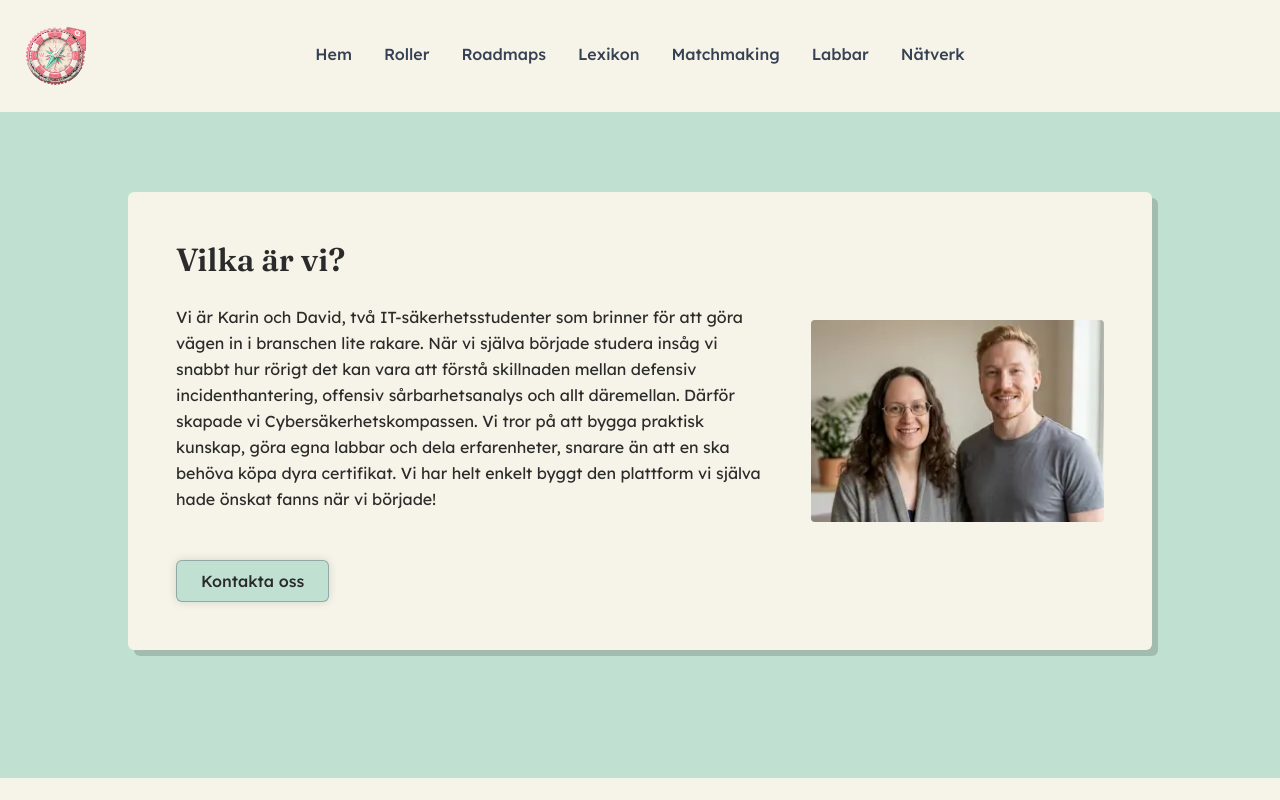
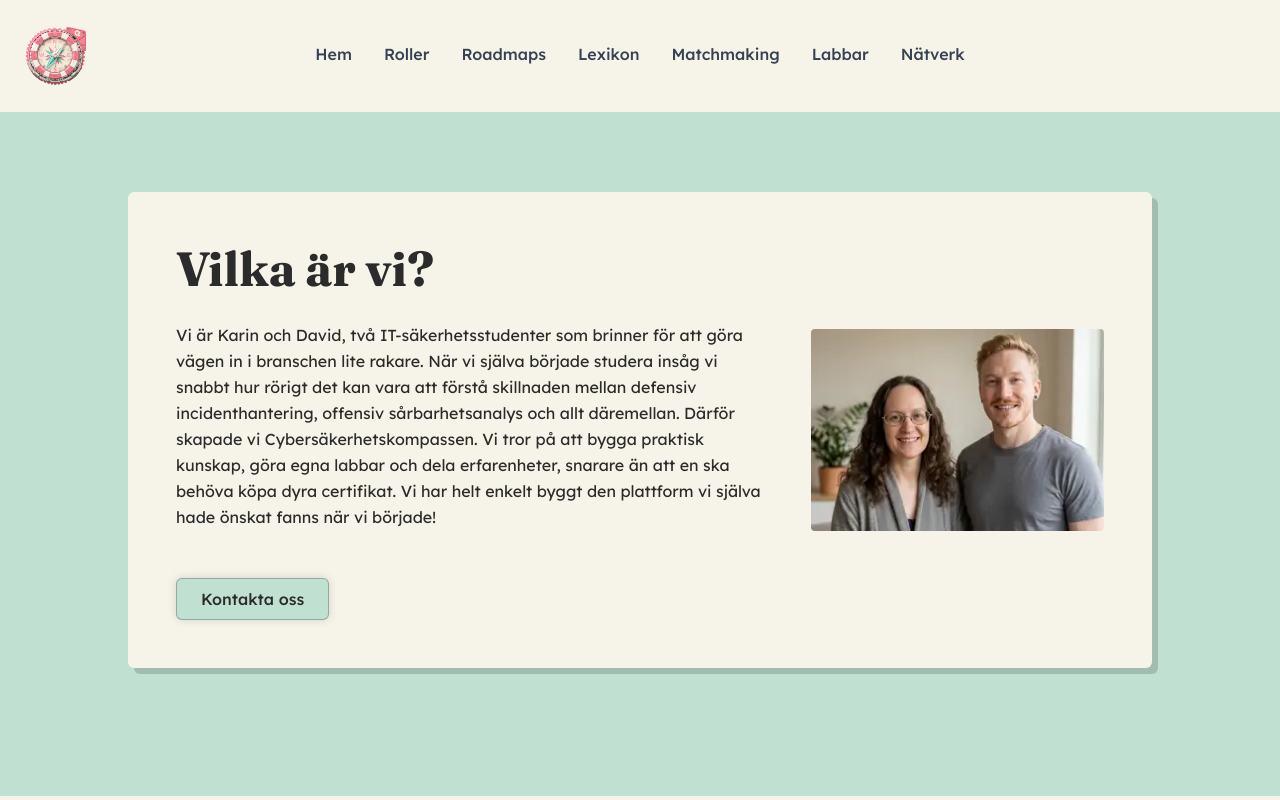
Before and after one commit to karinEkenberg/Cybersakerhetskompassen, a React (Vite) app: page /om-oss in a window 1280 px wide. Shown: the top 800 px of the page. Built offline with nearby package versions, Linux system fonts and the light colour scheme.

Commit message:
add headinglevels to section component

```diff
--- a/src/components/About.jsx
+++ b/src/components/About.jsx
@@ -6,6 +6,7 @@ const About = () => {
   return (
     <div className="pt-20 lg:pt-32">
       <Section
+        headingLevel="h1"
         title="Vilka är vi?"
         imageSrc={KarinAndDavid}
         imageAlt="Karin and David, creators of Cybersäkerhetskompassen"
--- a/src/components/Contact.jsx
+++ b/src/components/Contact.jsx
@@ -7,6 +7,7 @@ const Contact = () => {
   return (
     <div className="pt-20 lg:pt-32">
       <Section
+        headingLevel="h1"
         title="Hör av dig till oss"
         text="    Har du frågor om utbildningen, letar du efter LIA-samarbeten, eller
           vill du bara nätverka? Tveka inte att höra av dig till oss på LinkedIn
--- a/src/components/Integrity.jsx
+++ b/src/components/Integrity.jsx
@@ -4,7 +4,7 @@ import Section from "./Section";
 
 const Integrity = () => {
   return (
-    <Section title="Integritet & Grön kod" isSubpage={true}>
+    <Section headingLevel="h1" title="Integritet & Grön kod" isSubpage={true}>
       <div className="flex flex-col gap-6 w-full">
         <p>
           På Cybersäkerhetskompassen tar vi både digital och miljömässig
--- a/src/components/Section.jsx
+++ b/src/components/Section.jsx
@@ -12,9 +12,12 @@ const Section = ({
   reverse = false,
   isSubpage = false,
   children,
+  buttonLink,
+  headingLevel = "h2", // Default to h2 for backward compatibility
+}) => {
+  // React requires dynamic element tags to be capitalized
+  const HeadingTag = headingLevel;
 
-  buttonLink,
-}) => {
   return (
     <section
       className={`w-full bg-[#c0e1d2] px-6 pb-12 lg:pb-20 ${
@@ -22,13 +25,16 @@ const Section = ({
       }`}
     >
       <div
-        className={`max-w-5xl mx-auto bg-[var(--color-offwhite)] rounded-md p-6 md:p-10 lg:p-12
-          flex flex-col lg:items-center justify-between gap-8 lg:gap-12
-          ${reverse ? "lg:flex-row-reverse" : "lg:flex-row"}`}
+        className={`max-w-5xl mx-auto bg-[var(--color-offwhite)] rounded-md p-6 md:p-10 lg:p-12 flex flex-col lg:items-center justify-between gap-8 lg:gap-12 ${
+          reverse ? "lg:flex-row-reverse" : "lg:flex-row"
+        }`}
         style={{ boxShadow: "6px 6px 0px rgba(43, 43, 43, 0.2)" }}
       >
         <div className="w-full flex flex-col items-start">
-          {title && <h2 className="mb-6 text-kompass-black">{title}</h2>}
+          {/* Dynamically render the heading tag */}
+          {title && (
+            <HeadingTag className="mb-6 text-kompass-black">{title}</HeadingTag>
+          )}
           {text && <p className="leading-relaxed mb-6">{text}</p>}
 
           {children}
```
